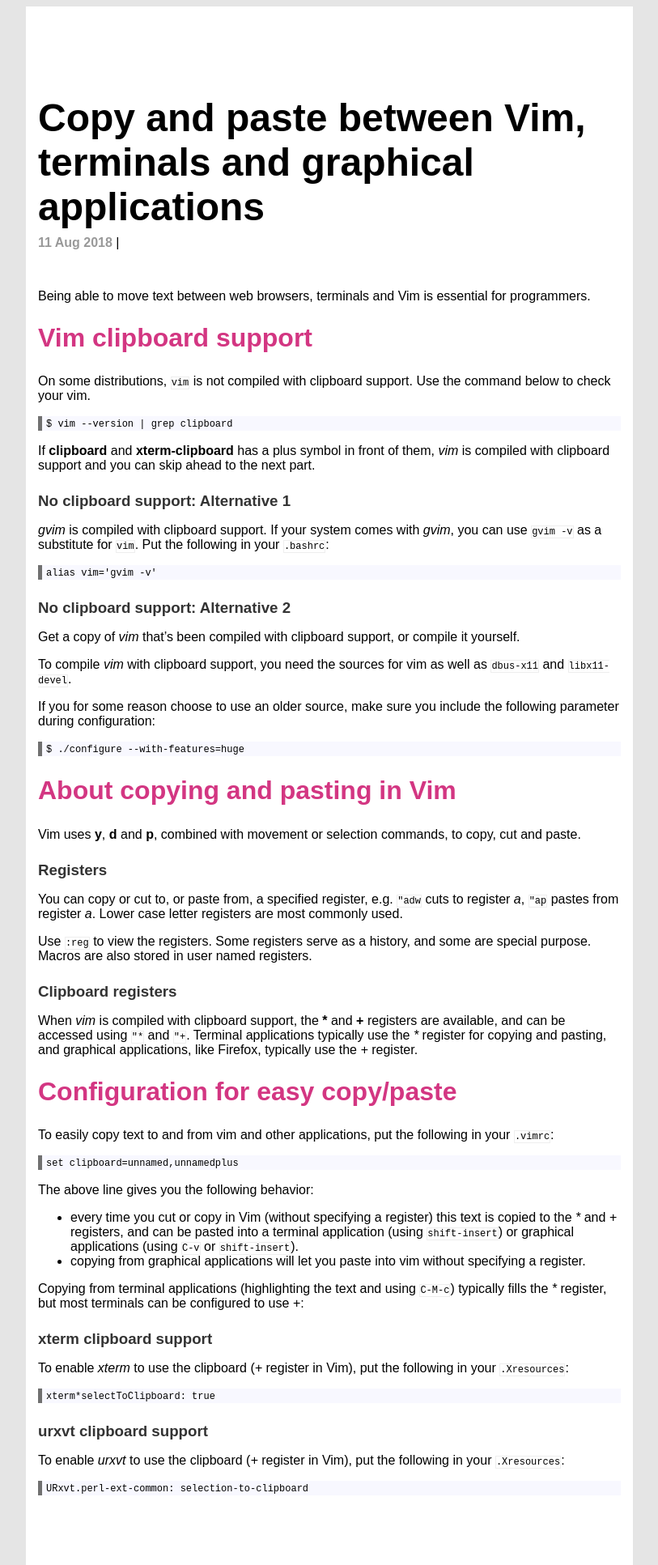
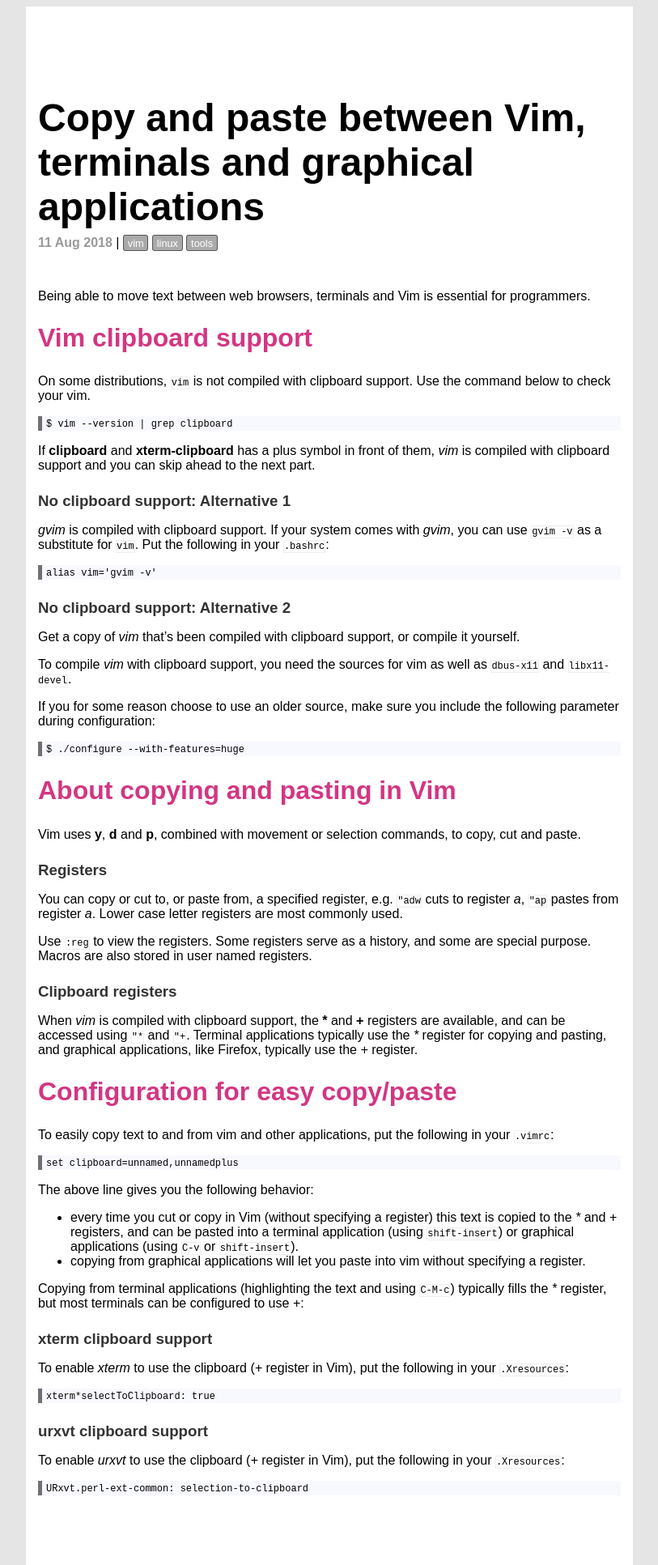
Before and after one commit to execas/execas.github.io, a Jekyll site: the page built from _posts/2018-08-11-copy-and-paste-between-vim-terminals-and-graphical-applications.md, in a window 1280 px wide. Shown: the whole page at 81% size, without its empty margins (233-1046 px from the left). Built offline with Jekyll 4.4.1, drawn with Linux system fonts in a browser that asks for light colours.

Commit message:
Update 2018-08-11-copy-and-paste-between-vim-terminals-and-graphical-applications.md

```diff
--- a/_posts/2018-08-11-copy-and-paste-between-vim-terminals-and-graphical-applications.md
+++ b/_posts/2018-08-11-copy-and-paste-between-vim-terminals-and-graphical-applications.md
@@ -2,6 +2,7 @@
 layout: post
 title: Copy and paste between Vim, terminals and graphical applications
 date: 2018-08-11
+tags: [vim, linux, tools]
 ---
 
 Being able to move text between web browsers, terminals and Vim is essential for programmers.
```
